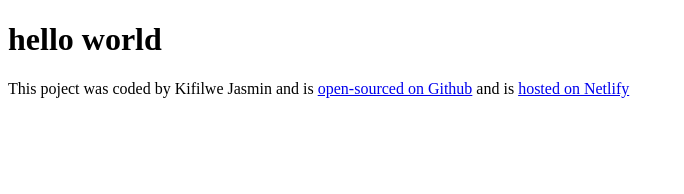
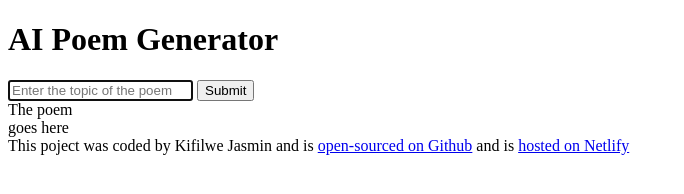
Before and after one commit to KifilweJasmin/poem-generator, a plain HTML site: page index.html in a window 1280 px wide. Shown: the whole page, without its empty margins (0-684 px from the left). Drawn offline with Linux system fonts and the light colour scheme.

Commit message:
Added the basic HTML structure

```diff
--- a/index.html
+++ b/index.html
@@ -7,7 +7,28 @@
     <title>AI Poem Generator</title>
 </head>
 <body>
-   <h1>hello world</h1>
+    <header>
+   <h1>AI Poem Generator</h1>
+</header>
+
+<main>
+    <form >
+        <input
+         type="text"
+         placeholder="Enter the topic of the poem"
+         autofocus
+         required
+         autocomplete="off"
+         />
+        <input type="submit" />
+    </form>
+
+    <div>
+        The poem
+        <br>
+        goes here
+    </div>
+</main>
 
 <footer>This poject was coded by Kifilwe Jasmin and is  <a href="https://github.com/KifilweJasmin/poem-generator" target="_blank">open-sourced on Github</a> and is <a href="https://glowing-gumdrop-981009.netlify.app/" target="_blank">hosted on Netlify</a></footer>
 
```
